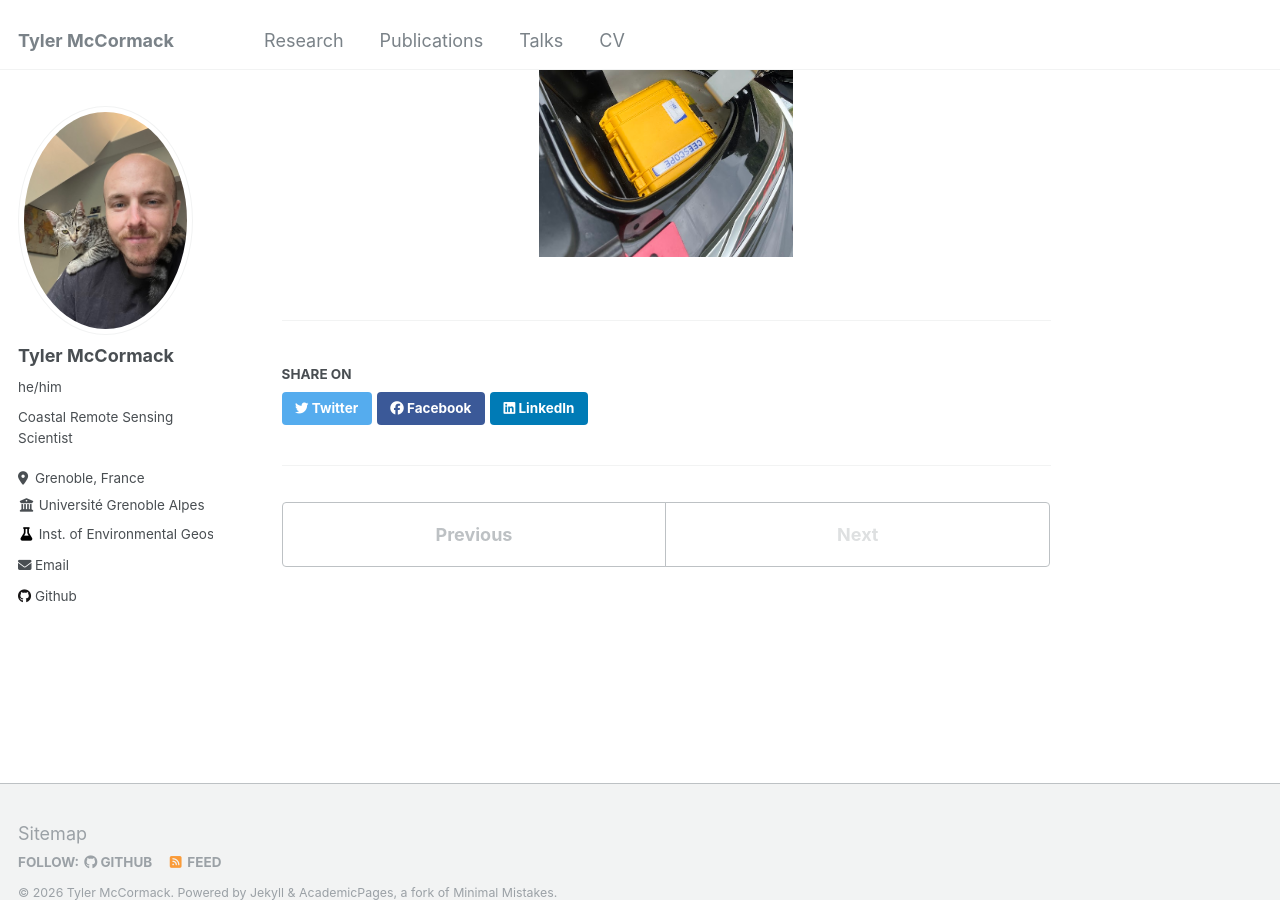
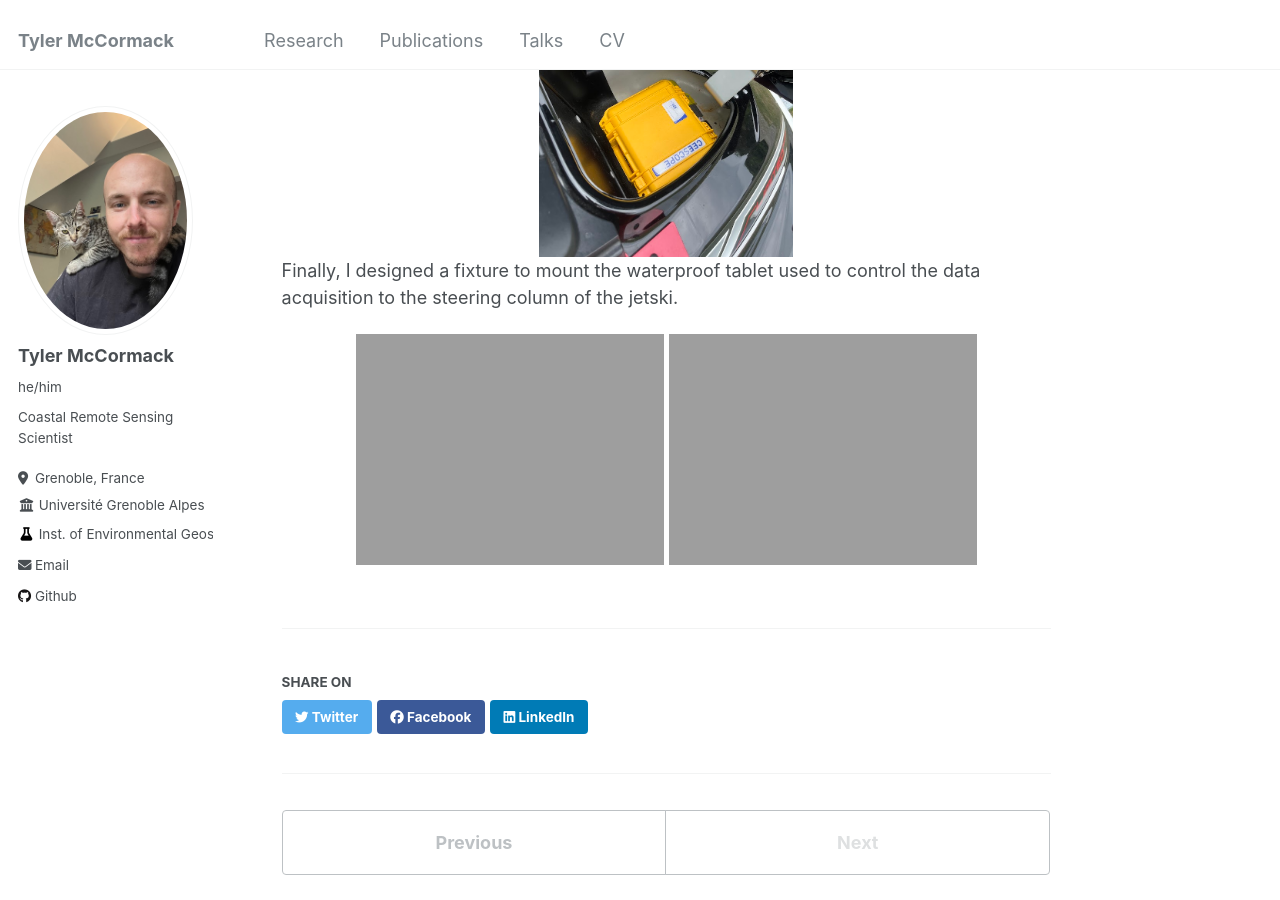
Before and after one commit to tylermccormack-research/tylermccormack-research.github.io, a Jekyll site: the page built from _portfolio/jetski.md, in a window 1280 px wide and 900 px high, scrolled down 4099 px. Built offline with Jekyll 4.4.1, drawn with Linux system fonts in a browser that asks for light colours.

Commit message:
Update jetski.md

```diff
--- a/_portfolio/jetski.md
+++ b/_portfolio/jetski.md
@@ -47,3 +47,9 @@ I also 3D printed platform for the data acquisition computer to sit on in the fr
   <img src="https://tylermccormack-research.github.io/images/platform.jpg" alt="3D printed platform in jetski frunk" width="33%">
   <img src="https://tylermccormack-research.github.io/images/platformC.jpg" alt="Data acquisition computer on 3D printed platform in jetski frunk" width="33%">
 </div>
+
+Finally, I designed a fixture to mount the waterproof tablet used to control the data acquisition to the steering column of the jetski.
+<div align="center">
+  <img src="https://tylermccormack-research.github.io/images/tabletMount.jpg" alt="Waterproof tablet mounted to jetski steering column" width="40%">
+  <img src="https://tylermccormack-research.github.io/images/tabletInAction.jpg" alt="Tablet in action" width="40%">
+</div>
```
